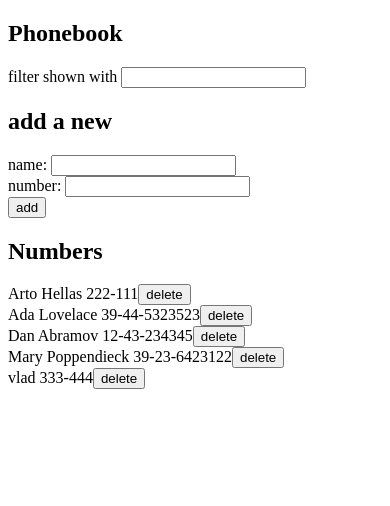
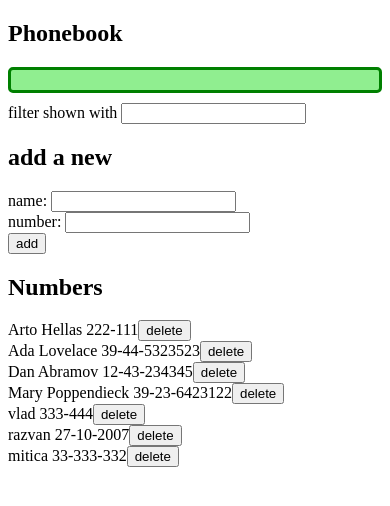
Before and after one commit to fullstackopen2024/part2, a React (Vite) app in the folder phonebook/react/: page / in a window 390 px wide. Shown: the top 506 px of the page. Built offline with nearby package versions, Linux system fonts and the light colour scheme; data requests are answered from the project's data file.

Commit message:
[phonebook][2.16] Solved exercise 2.16 phonebook, Step 11

```diff
--- a/phonebook/react/db.json
+++ b/phonebook/react/db.json
@@ -24,6 +24,16 @@
       "id": "0ed3",
       "name": "vlad",
       "number": "333-444"
+    },
+    {
+      "id": "9eb4",
+      "name": "razvan",
+      "number": "27-10-2007"
+    },
+    {
+      "id": "14c8",
+      "name": "mitica",
+      "number": "33-333-332"
     }
   ]
 }
--- a/phonebook/react/src/App.jsx
+++ b/phonebook/react/src/App.jsx
@@ -3,6 +3,7 @@ import Persons from "./components/Persons.jsx";
 import SearchFilter from "./components/SearchFilter.jsx";
 import PersonForm from "./components/PersonForm.jsx";
 import personService from "./services/persons.js"
+import Notification from "./components/Notification.jsx";
 
 function App() {
     const [persons, setPersons] = useState([])
@@ -15,6 +16,7 @@ function App() {
     const [newNumber, setNewNumber] = useState('')
     const [search, setSearch] = useState('')
     const [searchPersons, setSearchPersons] = useState(persons)
+    const [notificationMessage, setNotificationMessage] = useState()
 
     function handleNameChange(event) {
         setNewName(event.target.value)
@@ -49,7 +51,11 @@ function App() {
         }
 
         const newPerson = {name: newName, number: newNumber};
-        personService.addPerson(newPerson).then(response => setPersons(persons.concat(response.data)))
+        personService.addPerson(newPerson).then(response => {
+            setPersons(persons.concat(response.data))
+            setNotificationMessage(`Successfully added person ${response.data.name}`)
+            setTimeout(() => setNotificationMessage(null), 5000)
+        })
         setNewName('')
         setNewNumber('')
     }
@@ -61,6 +67,7 @@ function App() {
     return (
         <div>
             <h2>Phonebook</h2>
+            <Notification message={notificationMessage}/>
             <SearchFilter value={search} handleSearchChange={handleSearchChange}/>
             <PersonForm nameValue={newName} handleNameChange={handleNameChange}
                         numberValue={newNumber} handleNumberChange={handleNumberChange}
--- /dev/null
+++ b/phonebook/react/src/components/Notification.jsx
@@ -0,0 +1,15 @@
+import '../styles.css'
+
+const Notification = ({message}) => {
+    if (message === null) {
+        return null
+    }
+
+    return (
+        <div className='success'>
+            {message}
+        </div>
+    )
+}
+
+export default Notification;
--- /dev/null
+++ b/phonebook/react/src/styles.css
@@ -0,0 +1,9 @@
+.success {
+    color: green;
+    background: lightgreen;
+    font-size: 20px;
+    border-style: solid;
+    border-radius: 5px;
+    padding: 10px;
+    margin-bottom: 10px;
+}
```
